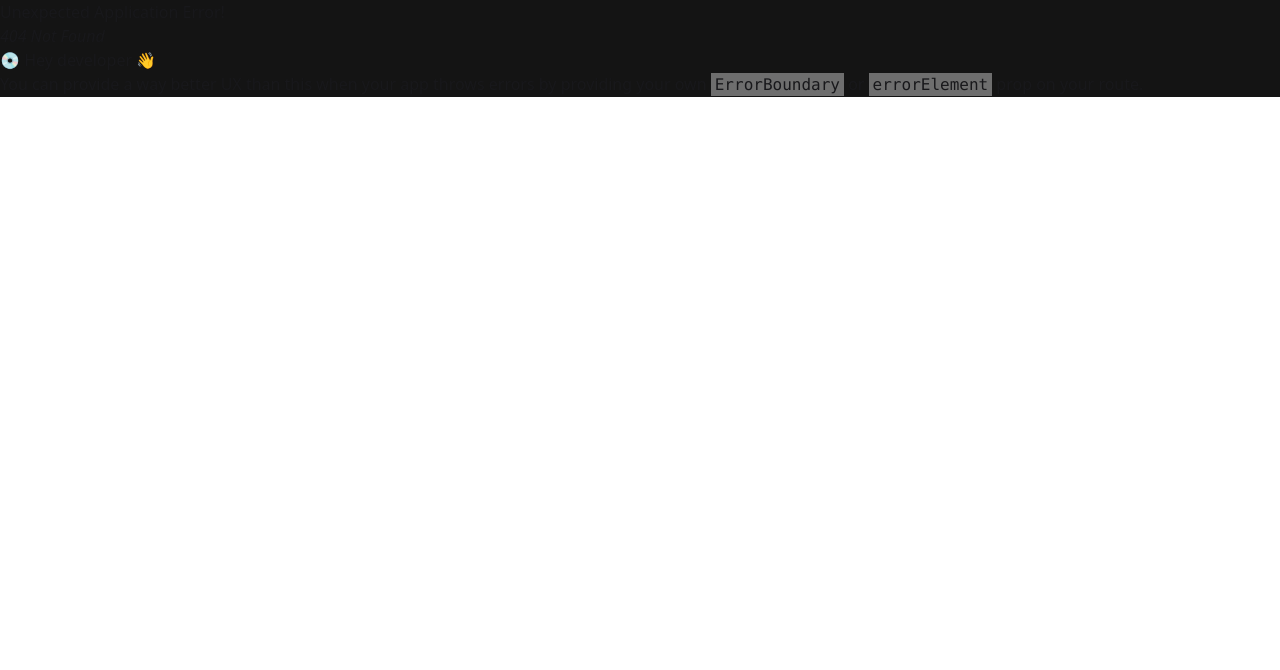
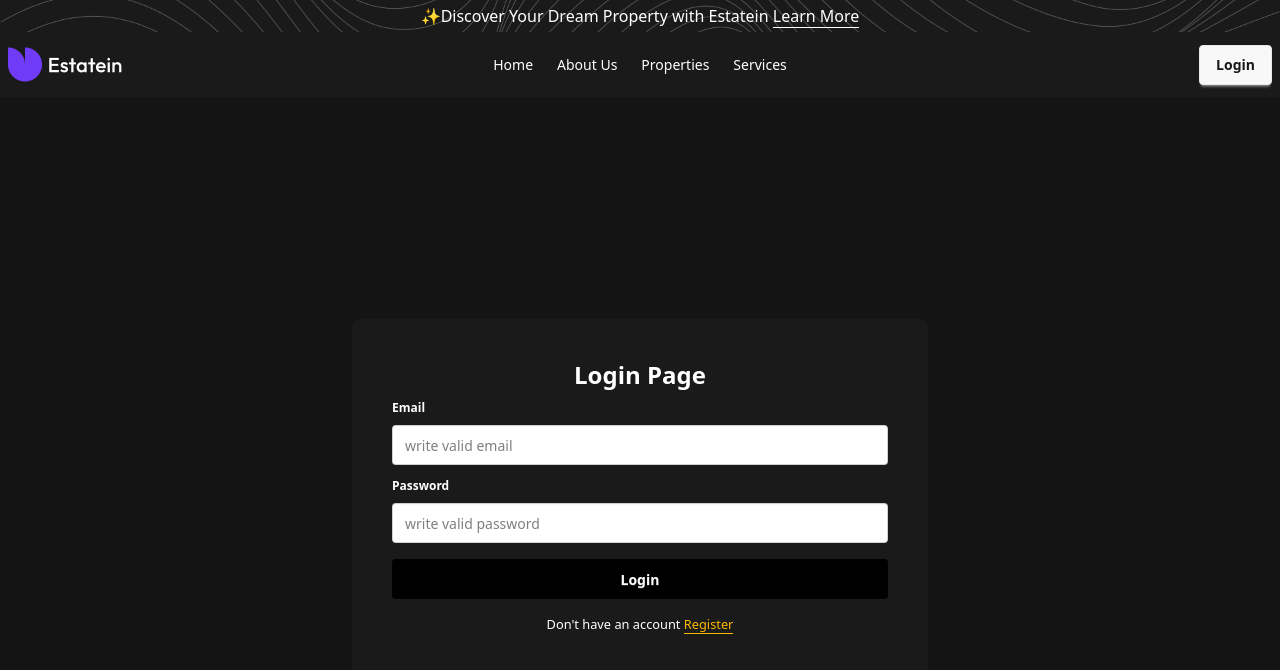
Before and after one commit to MD-Moniruzzaman-Arafat/web-project-16, a React (Vite) app: page /login in a window 1280 px wide. Before the commit this address had no page. Shown: the top 670 px of the page. Built offline with nearby package versions, Linux system fonts and the light colour scheme.

Commit message:
loginPage component design

```diff
--- a/index.html
+++ b/index.html
@@ -6,7 +6,7 @@
     <meta name="viewport" content="width=device-width, initial-scale=1.0" />
     <title>Vite + React</title>
   </head>
-  <body class="bg-[#141414] h-full">
+  <body class="bg-[#141414]">
     <div id="root"></div>
     <script type="module" src="/src/main.jsx"></script>
   </body>
--- a/src/components/navbar/Menu.jsx
+++ b/src/components/navbar/Menu.jsx
@@ -1,8 +1,10 @@
+import { NavLink } from "react-router";
+
 const Menu = () => {
   return (
     <>
       <li>
-        <a>Home</a>
+        <NavLink to={"/"}>Home</NavLink>
       </li>
       <li>
         <a>About Us</a>
--- a/src/components/navbar/Navbar.jsx
+++ b/src/components/navbar/Navbar.jsx
@@ -1,6 +1,7 @@
 import logo from "../../assets/navbar/Logo.png";
 import Menu from "./Menu";
 import bg from "../../assets/navbar/Abstract Design.png";
+import { Link } from "react-router";
 
 const Navbar = () => {
   return (
@@ -60,7 +61,9 @@ const Navbar = () => {
             </ul>
           </div>
           <div className="navbar-end">
-            <a className="btn">Login</a>
+            <Link to={"/login"} className="btn">
+              Login
+            </Link>
           </div>
         </div>
       </div>
--- /dev/null
+++ b/src/pages/LoginPage.jsx
@@ -0,0 +1,42 @@
+const LoginPage = () => {
+  return (
+    <>
+      <div className="container mx-auto min-h-screen flex justify-center items-center text-white">
+        <div className="lg:min-w-xl bg-[#1A1A1A] rounded-lg p-10">
+          <h1 className="font-bold text-center text-2xl">Login Page</h1>
+          <form action="">
+            <fieldset className="fieldset">
+              <legend className="fieldset-legend text-white">Email</legend>
+              <input
+                type="email"
+                className="w-full input text-black"
+                placeholder="write valid email"
+              />
+            </fieldset>
+            <fieldset className="fieldset">
+              <legend className="fieldset-legend text-white">Password</legend>
+              <input
+                type="password"
+                className="w-full input text-black"
+                placeholder="write valid password"
+              />
+            </fieldset>
+            <button className="btn my-3 w-full bg-black text-white border-none shadow-none">
+              Login
+            </button>
+          </form>
+          <p className="text-center">
+            <small>
+              Don't have an account{" "}
+              <a className="text-warning border-b-1" href="">
+                Register
+              </a>
+            </small>
+          </p>
+        </div>
+      </div>
+    </>
+  );
+};
+
+export default LoginPage;
--- a/src/routers/routers.jsx
+++ b/src/routers/routers.jsx
@@ -1,6 +1,7 @@
 import { createBrowserRouter } from "react-router";
 import Root from "../layouts/Root";
 import HomePage from "../pages/HomePage";
+import LoginPage from "../pages/LoginPage";
 
 const router = createBrowserRouter([
   {
@@ -11,6 +12,10 @@ const router = createBrowserRouter([
         path: "/",
         element: <HomePage />,
       },
+      {
+        path: "/login",
+        element: <LoginPage />,
+      },
     ],
   },
 ]);
```
